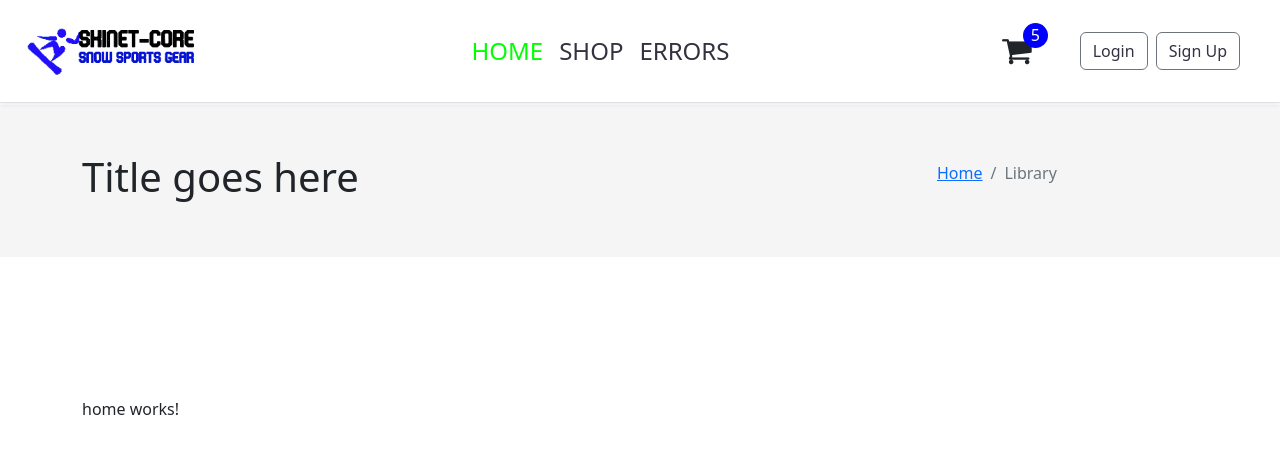
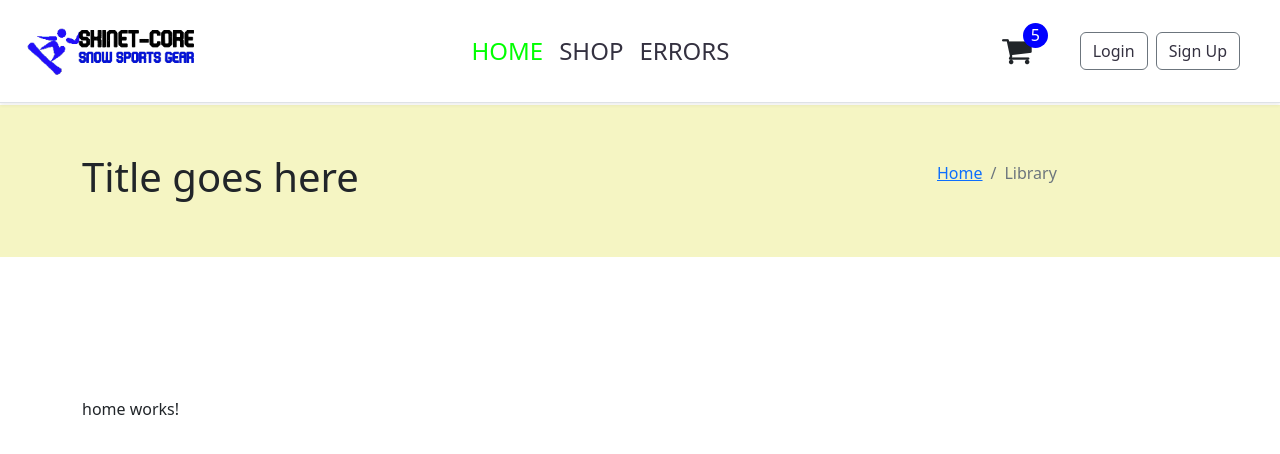
Before and after one commit to VeryBearyAndy/dotnet-Angular-Udemy, an Angular app in the folder angular/client/: page / in a window 1280 px wide. Shown: the top 454 px of the page. Built offline with nearby package versions, Linux system fonts and the light colour scheme.

Commit message:
change the color of the section header to make it more noticable

```diff
--- a/angular/client/src/app/core/section-header/section-header.component.html
+++ b/angular/client/src/app/core/section-header/section-header.component.html
@@ -1,4 +1,4 @@
-<section class="py-5" style="margin-top: 105px; background-color: #f5f5f5;;">
+<section class="py-5" style="margin-top: 105px; background-color: #f5f5c3;">
     <div class="container">
         <div class="row d-flex align-items-center">
             <div class="col-9">
```
